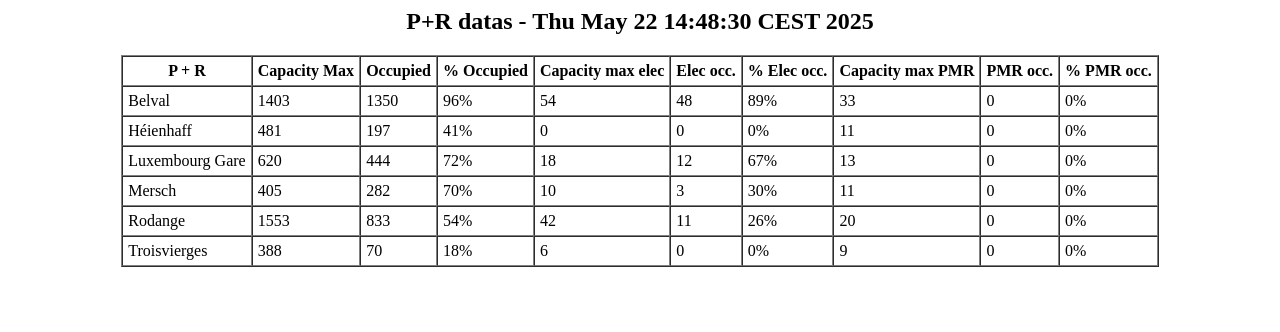
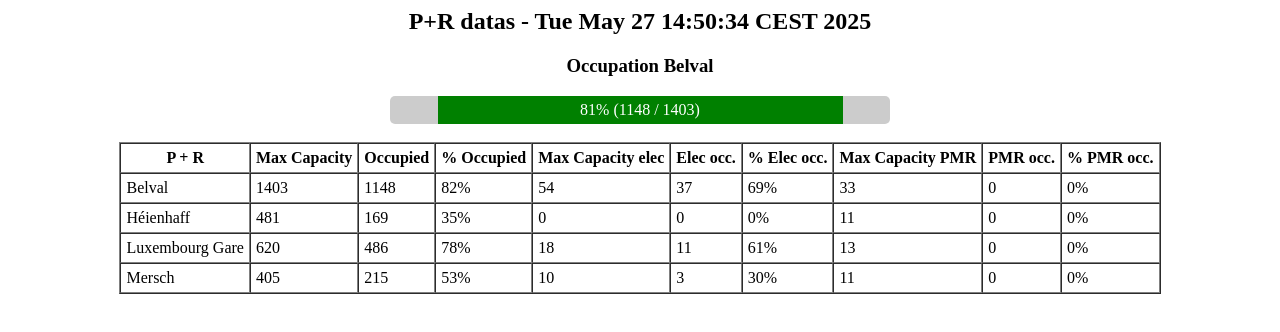
Before and after one commit to martgeorges/p-r-datas, a plain HTML site: page files/docs/index.html in a window 1280 px wide. Drawn offline with Linux system fonts and the light colour scheme.

Commit message:
corrected the output on the terminal

```diff
--- a/files/data/parking_B.json
+++ b/files/data/parking_B.json
@@ -1 +1 @@
-{"currentTotalOccupancy":0.962223806129722024233784747,"currentPMROccupancy":0.6363636363636363636363636364,"currentECarOccupancy":0.8888888888888888888888888889,"openingHours":null,"typeOfAccess":null,"currentTotalFreeSpaces":53,"currentPMRFreeSpaces":12,"currentECarFreeSpaces":6,"totalPMRCapacity":33,"totalECarCapacity":54,"id":"YAX3J","name":"Belval","address":{"streetAndNumber":"226, route de Belval ","city":"Belval","zipCode":"L-4024"},"totalCapacity":1403,"wgS84Coordinate":{"longitude":5.944946,"latitude":49.499393}}
+{"currentTotalOccupancy":0.8182466143977191732002851033,"currentPMROccupancy":0.2121212121212121212121212121,"currentECarOccupancy":0.6851851851851851851851851852,"openingHours":null,"typeOfAccess":null,"currentTotalFreeSpaces":255,"currentPMRFreeSpaces":26,"currentECarFreeSpaces":17,"totalPMRCapacity":33,"totalECarCapacity":54,"id":"YAX3J","name":"Belval","address":{"streetAndNumber":"226, route de Belval ","city":"Belval","zipCode":"L-4024"},"totalCapacity":1403,"wgS84Coordinate":{"longitude":5.944946,"latitude":49.499393}}
--- a/files/data/parking_H.json
+++ b/files/data/parking_H.json
@@ -1 +1 @@
-{"currentTotalOccupancy":0.4095634095634095634095634096,"currentPMROccupancy":null,"currentECarOccupancy":null,"openingHours":null,"typeOfAccess":null,"currentTotalFreeSpaces":284,"currentPMRFreeSpaces":11,"currentECarFreeSpaces":0,"totalPMRCapacity":11,"totalECarCapacity":0,"id":"MZJDR","name":"Héienhaff","address":{"streetAndNumber":"Parking P+R","city":"Heienhaff","zipCode":"1638"},"totalCapacity":481,"wgS84Coordinate":{"longitude":6.218247253357229,"latitude":49.641880590480554}}
+{"currentTotalOccupancy":0.3513513513513513513513513514,"currentPMROccupancy":null,"currentECarOccupancy":null,"openingHours":null,"typeOfAccess":null,"currentTotalFreeSpaces":312,"currentPMRFreeSpaces":11,"currentECarFreeSpaces":0,"totalPMRCapacity":11,"totalECarCapacity":0,"id":"MZJDR","name":"Héienhaff","address":{"streetAndNumber":"Parking P+R","city":"Heienhaff","zipCode":"1638"},"totalCapacity":481,"wgS84Coordinate":{"longitude":6.218247253357229,"latitude":49.641880590480554}}
--- a/files/data/parking_L.json
+++ b/files/data/parking_L.json
@@ -1 +1 @@
-{"currentTotalOccupancy":0.7161290322580645161290322581,"currentPMROccupancy":0.4615384615384615384615384615,"currentECarOccupancy":0.6666666666666666666666666667,"openingHours":null,"typeOfAccess":null,"currentTotalFreeSpaces":176,"currentPMRFreeSpaces":7,"currentECarFreeSpaces":6,"totalPMRCapacity":13,"totalECarCapacity":18,"id":"P8K2N","name":"Luxembourg Gare","address":{"streetAndNumber":"23 Place de la gare","city":"Luxembourg","zipCode":"1616"},"totalCapacity":620,"wgS84Coordinate":{"longitude":6.132407022219915,"latitude":49.59731246674892}}
+{"currentTotalOccupancy":0.7838709677419354838709677419,"currentPMROccupancy":0.2307692307692307692307692308,"currentECarOccupancy":0.6111111111111111111111111111,"openingHours":null,"typeOfAccess":null,"currentTotalFreeSpaces":134,"currentPMRFreeSpaces":10,"currentECarFreeSpaces":7,"totalPMRCapacity":13,"totalECarCapacity":18,"id":"P8K2N","name":"Luxembourg Gare","address":{"streetAndNumber":"23 Place de la gare","city":"Luxembourg","zipCode":"1616"},"totalCapacity":620,"wgS84Coordinate":{"longitude":6.132407022219915,"latitude":49.59731246674892}}
--- a/files/data/parking_M.json
+++ b/files/data/parking_M.json
@@ -1 +1 @@
-{"currentTotalOccupancy":0.6962962962962962962962962963,"currentPMROccupancy":0.1818181818181818181818181818,"currentECarOccupancy":0.3,"openingHours":null,"typeOfAccess":null,"currentTotalFreeSpaces":123,"currentPMRFreeSpaces":9,"currentECarFreeSpaces":7,"totalPMRCapacity":11,"totalECarCapacity":10,"id":"FQMPE","name":"Mersch","address":{"streetAndNumber":"30, Rue de la gare","city":"Mersch","zipCode":"L-7535"},"totalCapacity":405,"wgS84Coordinate":{"longitude":6.111,"latitude":49.751}}
+{"currentTotalOccupancy":0.5308641975308641975308641975,"currentPMROccupancy":0,"currentECarOccupancy":0.3,"openingHours":null,"typeOfAccess":null,"currentTotalFreeSpaces":190,"currentPMRFreeSpaces":11,"currentECarFreeSpaces":7,"totalPMRCapacity":11,"totalECarCapacity":10,"id":"FQMPE","name":"Mersch","address":{"streetAndNumber":"30, Rue de la gare","city":"Mersch","zipCode":"L-7535"},"totalCapacity":405,"wgS84Coordinate":{"longitude":6.111,"latitude":49.751}}
--- a/files/data/parking_R.json
+++ b/files/data/parking_R.json
@@ -1 +1 @@
-{"currentTotalOccupancy":0.536381197681905988409529942,"currentPMROccupancy":0.05,"currentECarOccupancy":0.2619047619047619047619047619,"openingHours":null,"typeOfAccess":null,"currentTotalFreeSpaces":720,"currentPMRFreeSpaces":19,"currentECarFreeSpaces":31,"totalPMRCapacity":20,"totalECarCapacity":42,"id":"RDWRW","name":"Rodange ","address":{"streetAndNumber":"Avenue de l'Europe","city":"Rodange","zipCode":"L-4801"},"totalCapacity":1553,"wgS84Coordinate":{"longitude":5.845068,"latitude":49.552035}}
+{"currentTotalOccupancy":0.5827430779137153895685769478,"currentPMROccupancy":0.05,"currentECarOccupancy":0.2142857142857142857142857143,"openingHours":null,"typeOfAccess":null,"currentTotalFreeSpaces":648,"currentPMRFreeSpaces":19,"currentECarFreeSpaces":33,"totalPMRCapacity":20,"totalECarCapacity":42,"id":"RDWRW","name":"Rodange ","address":{"streetAndNumber":"Avenue de l'Europe","city":"Rodange","zipCode":"L-4801"},"totalCapacity":1553,"wgS84Coordinate":{"longitude":5.845068,"latitude":49.552035}}
--- a/files/data/parking_T.json
+++ b/files/data/parking_T.json
@@ -1 +1 @@
-{"currentTotalOccupancy":0.1804123711340206185567010309,"currentPMROccupancy":0,"currentECarOccupancy":0,"openingHours":null,"typeOfAccess":null,"currentTotalFreeSpaces":318,"currentPMRFreeSpaces":9,"currentECarFreeSpaces":6,"totalPMRCapacity":9,"totalECarCapacity":6,"id":"TWVD3","name":"Troisvierges","address":{"streetAndNumber":"Rue de la Gare. 11","city":"Troisvierges","zipCode":"L-9906"},"totalCapacity":388,"wgS84Coordinate":{"longitude":5.989817522450446,"latitude":50.11997488224942}}
+{"currentTotalOccupancy":0.2396907216494845360824742268,"currentPMROccupancy":0,"currentECarOccupancy":0,"openingHours":null,"typeOfAccess":null,"currentTotalFreeSpaces":295,"currentPMRFreeSpaces":9,"currentECarFreeSpaces":6,"totalPMRCapacity":9,"totalECarCapacity":6,"id":"TWVD3","name":"Troisvierges","address":{"streetAndNumber":"Rue de la Gare. 11","city":"Troisvierges","zipCode":"L-9906"},"totalCapacity":388,"wgS84Coordinate":{"longitude":5.989817522450446,"latitude":50.11997488224942}}
--- a/files/docs/index.html
+++ b/files/docs/index.html
@@ -1,24 +1,25 @@
 <html>
 <head>
     <meta http-equiv="refresh" content="16">
-    <title>État des parkings</title>
+    <title>Parking datas</title>
 </head>
 <body>
     <div align="center">
-        <h2>P+R datas - Thu May 22 14:48:30 CEST 2025</h2>
+        <h2>P+R datas - Tue May 27 14:50:34 CEST 2025</h2>
         <table border="1" cellspacing="0" cellpadding="5">
         <tr>
-            <th>P + R</th><th>Capacity Max</th><th>Occupied</th><th>% Occupied</th>
-            <th>Capacity max elec</th><th>Elec occ.</th><th>% Elec occ.</th>
-            <th>Capacity max PMR</th><th>PMR occ.</th><th>% PMR occ.</th>
+            <th>P + R</th><th>Max Capacity</th><th>Occupied</th><th>% Occupied</th>
+            <th>Max Capacity elec</th><th>Elec occ.</th><th>% Elec occ.</th>
+            <th>Max Capacity PMR</th><th>PMR occ.</th><th>% PMR occ.</th>
         </tr>
-<tr><td>Belval</td><td>1403</td><td>1350</td><td>96%</td><td>54</td><td>48</td><td>89%</td><td>33</td><td>0</td><td>0%</td></tr>
-<tr><td>Héienhaff</td><td>481</td><td>197</td><td>41%</td><td>0</td><td>0</td><td>0%</td><td>11</td><td>0</td><td>0%</td></tr>
-<tr><td>Luxembourg Gare</td><td>620</td><td>444</td><td>72%</td><td>18</td><td>12</td><td>67%</td><td>13</td><td>0</td><td>0%</td></tr>
-<tr><td>Mersch</td><td>405</td><td>282</td><td>70%</td><td>10</td><td>3</td><td>30%</td><td>11</td><td>0</td><td>0%</td></tr>
-<tr><td>Rodange </td><td>1553</td><td>833</td><td>54%</td><td>42</td><td>11</td><td>26%</td><td>20</td><td>0</td><td>0%</td></tr>
-<tr><td>Troisvierges</td><td>388</td><td>70</td><td>18%</td><td>6</td><td>0</td><td>0%</td><td>9</td><td>0</td><td>0%</td></tr>
-        </table>
-    </div>
-</body>
-</html>
+<tr><td>Belval</td><td>1403</td><td>1148</td><td>82%</td><td>54</td><td>37</td><td>69%</td><td>33</td><td>0</td><td>0%</td></tr>
+            <h3>Occupation Belval</h3>
+            <div style="width: 500px; background-color: #ccc; border-radius: 5px; overflow: hidden;">
+                <div style="width: 81%; background-color: green; color: white; text-align: center; padding: 5px 0;">
+                    81% (1148 / 1403)
+                </div>
+            </div>
+            <br/>
+<tr><td>Héienhaff</td><td>481</td><td>169</td><td>35%</td><td>0</td><td>0</td><td>0%</td><td>11</td><td>0</td><td>0%</td></tr>
+<tr><td>Luxembourg Gare</td><td>620</td><td>486</td><td>78%</td><td>18</td><td>11</td><td>61%</td><td>13</td><td>0</td><td>0%</td></tr>
+<tr><td>Mersch</td><td>405</td><td>215</td><td>53%</td><td>10</td><td>3</td><td>30%</td><td>11</td><td>0</td><td>0%</td></tr>
```
Also changed, not shown: 1 other file.
